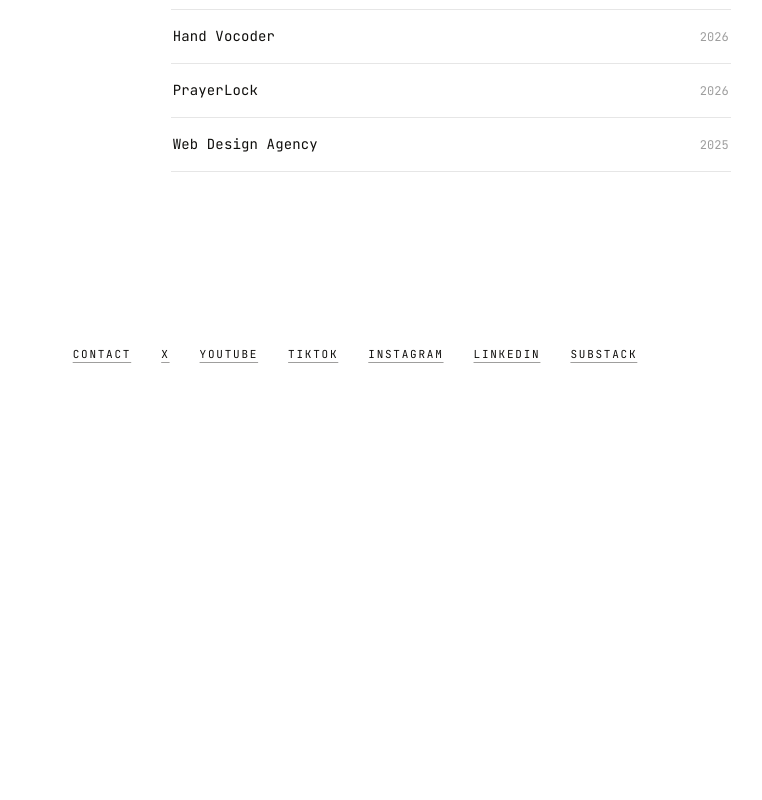
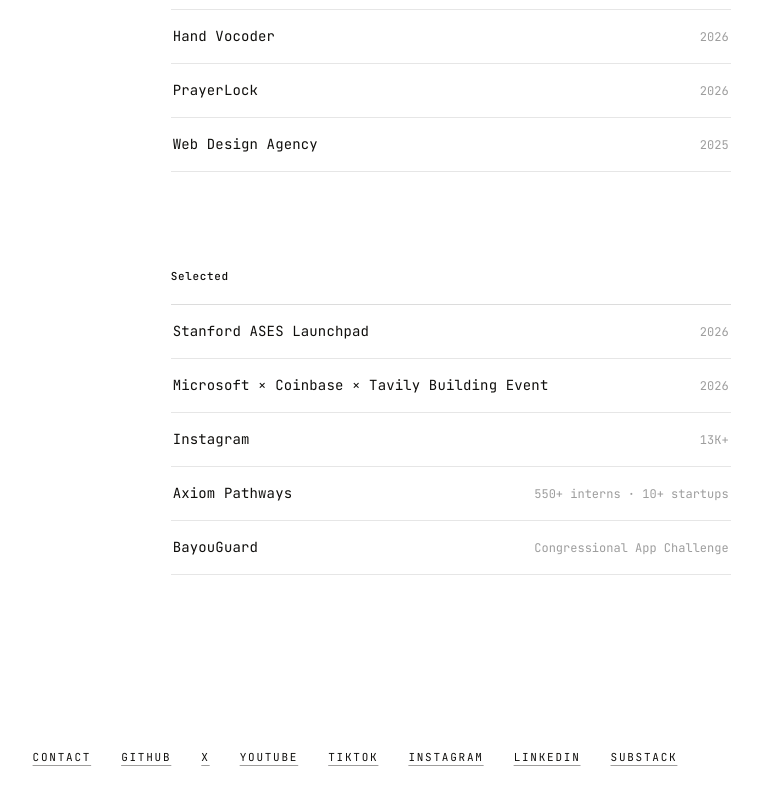
Before and after one commit to mattypark/Matthew-sportfolio, a React (Vite) app: page /work in a window 1280 px wide. Shown: the part 1418-2218 px from the top of the page, without its empty margins (285-1047 px from the left). Before the commit the page ends 1876 px from the top, so only its background shows below. Built offline with nearby package versions, Linux system fonts and the light colour scheme; a web font is replaced by a local one.

Commit message:
new events

```diff
--- a/src/components/home/WorkSite.jsx
+++ b/src/components/home/WorkSite.jsx
@@ -19,9 +19,19 @@
   { name: 'Web Design Agency', year: '2025' },
 ]
 
+// the ledger's second movement — what the work added up to
+const SELECTED = [
+  { name: 'Stanford ASES Launchpad', note: '2026' },
+  { name: 'Microsoft × Coinbase × Tavily Building Event', note: '2026' },
+  { name: 'Instagram', note: '13K+' },
+  { name: 'Axiom Pathways', note: '550+ interns · 10+ startups' },
+  { name: 'BayouGuard', note: 'Congressional App Challenge' },
+]
+
 // every channel, lined up at the very bottom of the page
 const CHANNELS = [
   { label: 'Contact', href: 'mailto:matthew.parkk0@gmail.com' },
+  { label: 'GitHub', href: 'https://github.com/mattypark' },
   { label: 'X', href: 'https://x.com/MattyparkW' },
   { label: 'YouTube', href: 'https://www.youtube.com/@matty_park' },
   { label: 'TikTok', href: 'https://www.tiktok.com/@mattparxy' },
@@ -137,7 +147,7 @@
             make things people actually use.
           </p>
           <p className="l-reveal mt-10 max-w-[46ch] font-mono text-[13px] leading-[1.85] text-slate">
-            Now — running Axiom with 500+ interns, building SlapShift, still in
+            Now — running Axiom with 550+ interns, building SlapShift, still in
             high school. Learning is the job.
           </p>
           <p className="l-reveal mt-12 font-mono text-[13px] leading-[1.85] text-slate">
@@ -184,6 +194,16 @@
               )
             })}
           </ul>
+
+          <div className="ok-eyebrow mb-5 mt-24">Selected</div>
+          <ul className="ok-engagements">
+            {SELECTED.map((s) => (
+              <li key={s.name} className="ok-eng-row">
+                <span className="ok-eng-name">{s.name}</span>
+                <span className="ok-eng-year ok-eng-note">{s.note}</span>
+              </li>
+            ))}
+          </ul>
         </div>
       </div>
 
--- a/src/components/home/home.css
+++ b/src/components/home/home.css
@@ -306,6 +306,17 @@
   transition: color 0.3s ease;
 }
 .ok-eng-row:hover .ok-eng-year { color: var(--ink); }
+
+/* the Selected ledger carries phrases, not years — keep them on one line
+   until the row is too narrow, then let the pair stack. */
+.ok-eng-note { white-space: nowrap; }
+@media (max-width: 560px) {
+  .ok-eng-row {
+    grid-template-columns: 1fr;
+    gap: 6px;
+  }
+  .ok-eng-note { white-space: normal; }
+}
 
 /* linked rows announce themselves — a quiet ↗ that wakes on hover */
 .ok-eng-link { color: inherit; }
```
